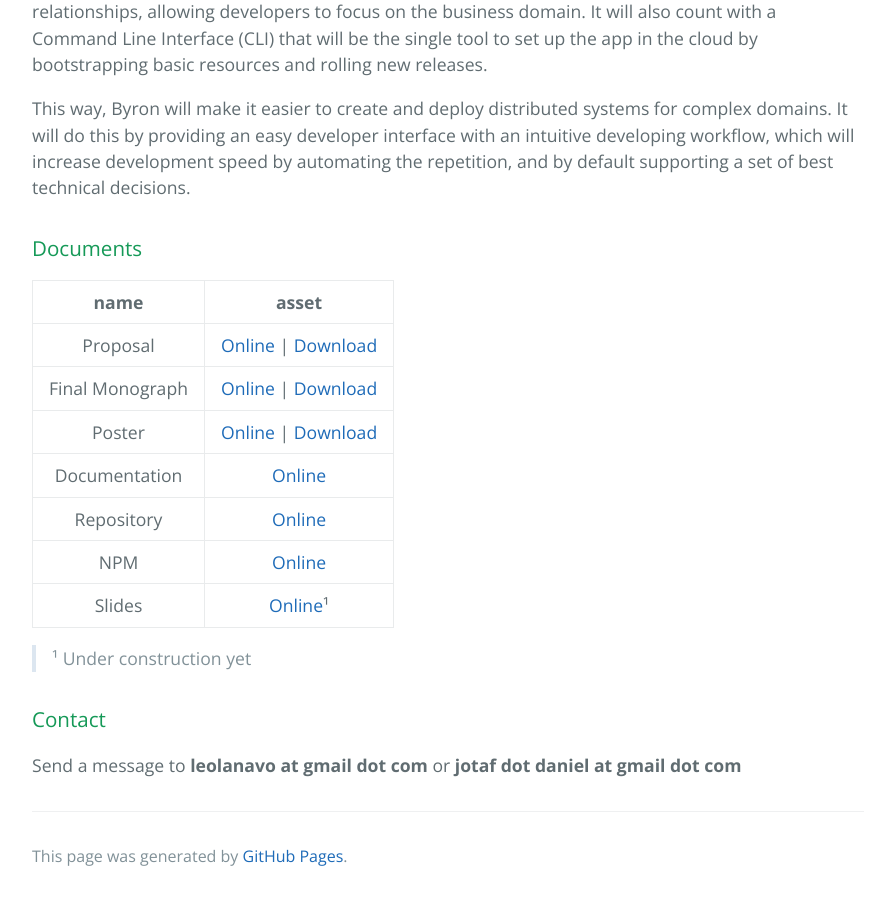
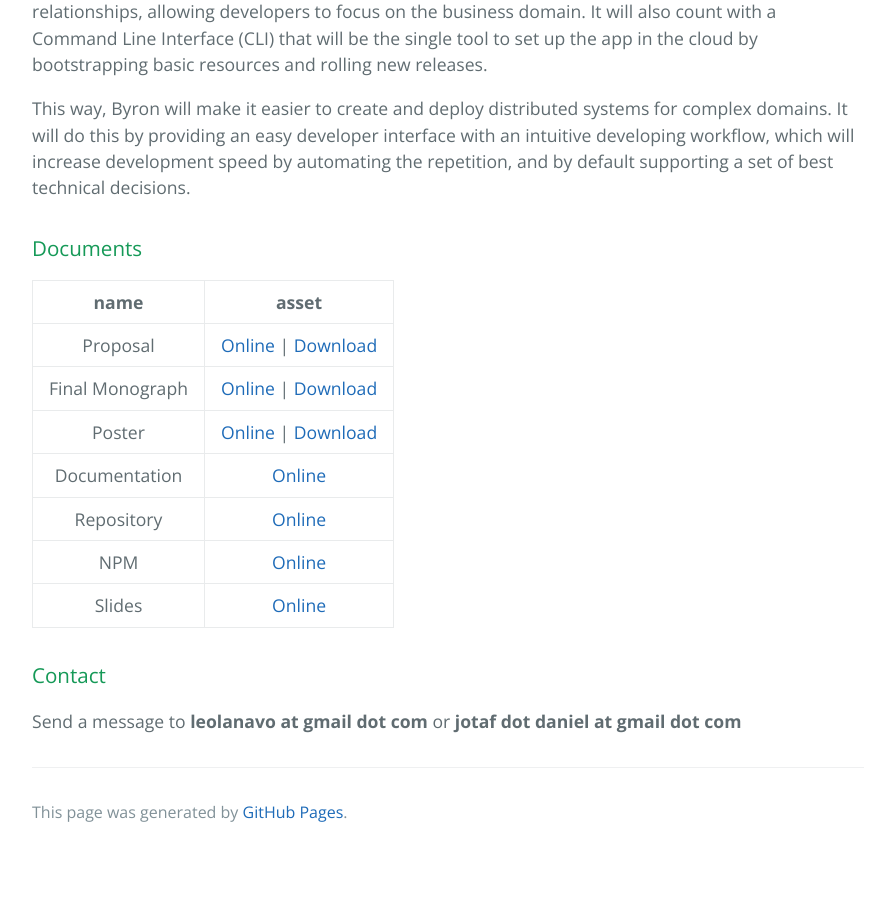
Before and after one commit to jooaodanieel/jooaodanieel.github.io, a Jekyll site: the page built from index.md, in a window 1280 px wide and 900 px high, scrolled down 1146 px. Shown: the whole window, without its empty margins (192-1076 px from the left). Built offline with Jekyll 4.4.1, drawn with Linux system fonts in a browser that asks for light colours; our own code applies the rules of GitHub Pages for plain Markdown files; after the commit the page ends 2002 px from its top, so only the background shows below that.

```diff
--- a/index.md
+++ b/index.md
@@ -35,9 +35,7 @@ This way, Byron will make it easier to create and deploy distributed systems for
 | Documentation   | [Online][4] |
 | Repository      | [Online][5] |
 | NPM             | [Online][6] |
-| Slides          | [Online][7]¹ |
-
-> ¹ Under construction yet
+| Slides          | [Online][7] |
 
 [1]: https://gitlab.com/byron-framework/kanban/blob/master/Byron_Proposal.pdf
 [2]: https://gitlab.com/byron-framework/kanban/blob/master/Byron_Monograph.pdf
```
Also changed, not shown: 1 other file.
